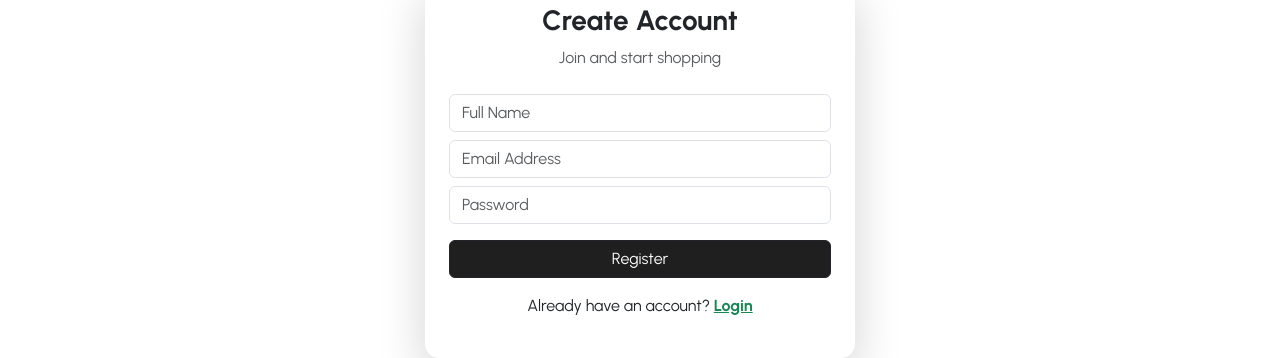
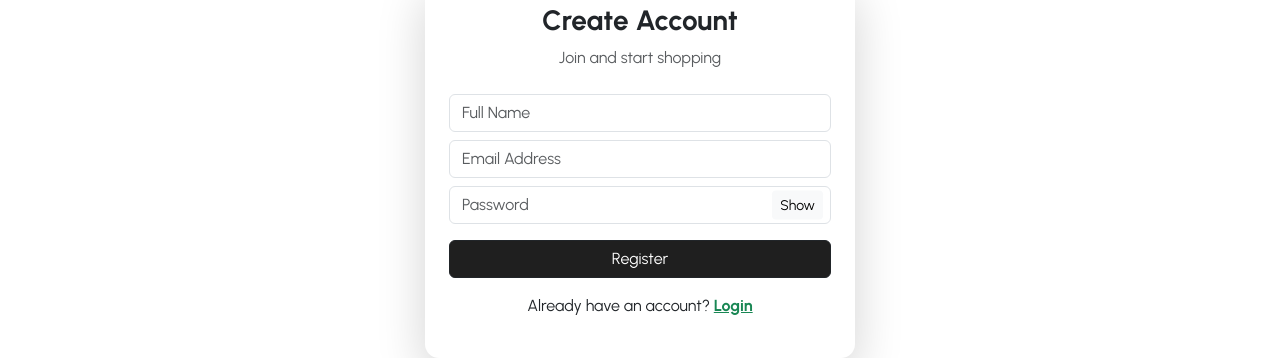
Before and after one commit to Afsal36/Glowhaven-frontend, a React (Vite) app in the folder Glowhaven/: page /register in a window 1280 px wide. Shown: the part 116-474 px from the top of the page. Built offline with nearby package versions, Linux system fonts and the light colour scheme.

Commit message:
initial frontend commit

```diff
--- a/Glowhaven/src/pages/auth/Register.jsx
+++ b/Glowhaven/src/pages/auth/Register.jsx
@@ -19,29 +19,28 @@ function Register() {
   const [form, setForm] = useState(initialForm);
   const [errors, setErrors] = useState({});
   const [touched, setTouched] = useState({});
+  const [showPassword, setShowPassword] = useState(false);
 
-  /* =========================
+  /* =====================
      CLEAR OLD ERRORS
-  ========================= */
+  ===================== */
   useEffect(() => {
     dispatch(clearAuthError());
     return () => dispatch(clearAuthError());
   }, [dispatch]);
 
-  /* =========================
-     VALIDATION RULES
-  ========================= */
+  /* =====================
+     VALIDATION
+  ===================== */
   const validate = (values) => {
     const errs = {};
 
-    // Name
     if (!values.name.trim()) {
       errs.name = "Full name is required";
-    } else if (values.name.length < 3) {
+    } else if (values.name.trim().length < 3) {
       errs.name = "Name must be at least 3 characters";
     }
 
-    // Email
     if (!values.email) {
       errs.email = "Email is required";
     } else if (
@@ -50,33 +49,32 @@ function Register() {
       errs.email = "Enter a valid email address";
     }
 
-    // Password
     if (!values.password) {
       errs.password = "Password is required";
     } else if (values.password.length < 6) {
-      errs.password = "Password must be at least 6 characters";
+      errs.password = "Minimum 6 characters required";
     } else if (!/[A-Z]/.test(values.password)) {
-      errs.password = "Password must contain one uppercase letter";
+      errs.password = "Add at least one uppercase letter";
     } else if (!/[0-9]/.test(values.password)) {
-      errs.password = "Password must contain one number";
+      errs.password = "Add at least one number";
     }
 
     return errs;
   };
 
-  /* =========================
+  /* =====================
      HANDLERS
-  ========================= */
-  const changeHandler = (e) => {
+  ===================== */
+  const handleChange = (e) => {
     setForm({ ...form, [e.target.name]: e.target.value });
   };
 
-  const blurHandler = (e) => {
+  const handleBlur = (e) => {
     setTouched({ ...touched, [e.target.name]: true });
     setErrors(validate(form));
   };
 
-  const submitHandler = (e) => {
+  const handleSubmit = (e) => {
     e.preventDefault();
 
     const validationErrors = validate(form);
@@ -92,9 +90,9 @@ function Register() {
     dispatch(registerUser(form));
   };
 
-  /* =========================
+  /* =====================
      REDIRECT ON SUCCESS
-  ========================= */
+  ===================== */
   useEffect(() => {
     if (user) navigate("/");
   }, [user, navigate]);
@@ -118,19 +116,17 @@ function Register() {
           </div>
         )}
 
-        <form onSubmit={submitHandler} noValidate>
+        <form onSubmit={handleSubmit} noValidate>
           {/* NAME */}
           <input
             className={`form-control mb-2 ${
-              touched.name && errors.name
-                ? "is-invalid"
-                : ""
+              touched.name && errors.name ? "is-invalid" : ""
             }`}
             name="name"
             placeholder="Full Name"
             value={form.name}
-            onChange={changeHandler}
-            onBlur={blurHandler}
+            onChange={handleChange}
+            onBlur={handleBlur}
           />
           {touched.name && errors.name && (
             <div className="invalid-feedback d-block">
@@ -141,16 +137,14 @@ function Register() {
           {/* EMAIL */}
           <input
             className={`form-control mb-2 ${
-              touched.email && errors.email
-                ? "is-invalid"
-                : ""
+              touched.email && errors.email ? "is-invalid" : ""
             }`}
             type="email"
             name="email"
             placeholder="Email Address"
             value={form.email}
-            onChange={changeHandler}
-            onBlur={blurHandler}
+            onChange={handleChange}
+            onBlur={handleBlur}
           />
           {touched.email && errors.email && (
             <div className="invalid-feedback d-block">
@@ -159,21 +153,39 @@ function Register() {
           )}
 
           {/* PASSWORD */}
+          <div className="position-relative mb-3">
             <input
-            className={`form-control mb-3 ${
+              className={`form-control ${
                 touched.password && errors.password
                   ? "is-invalid"
                   : ""
               }`}
-            type="password"
+              type={showPassword ? "text" : "password"}
               name="password"
               placeholder="Password"
               value={form.password}
-            onChange={changeHandler}
-            onBlur={blurHandler}
+              onChange={handleChange}
+              onBlur={handleBlur}
             />
+
+            <button
+              type="button"
+              aria-label="Toggle password visibility"
+              onClick={() => setShowPassword((p) => !p)}
+              className="btn btn-sm btn-light position-absolute"
+              style={{
+                top: "50%",
+                right: "8px",
+                transform: "translateY(-50%)",
+                border: "none",
+              }}
+            >
+              {showPassword ? "Hide" : "Show"}
+            </button>
+          </div>
+
           {touched.password && errors.password && (
-            <div className="invalid-feedback d-block">
+            <div className="invalid-feedback d-block mb-2">
               {errors.password}
             </div>
           )}
```
Lines whose indentation alone changed are shown as unchanged.
